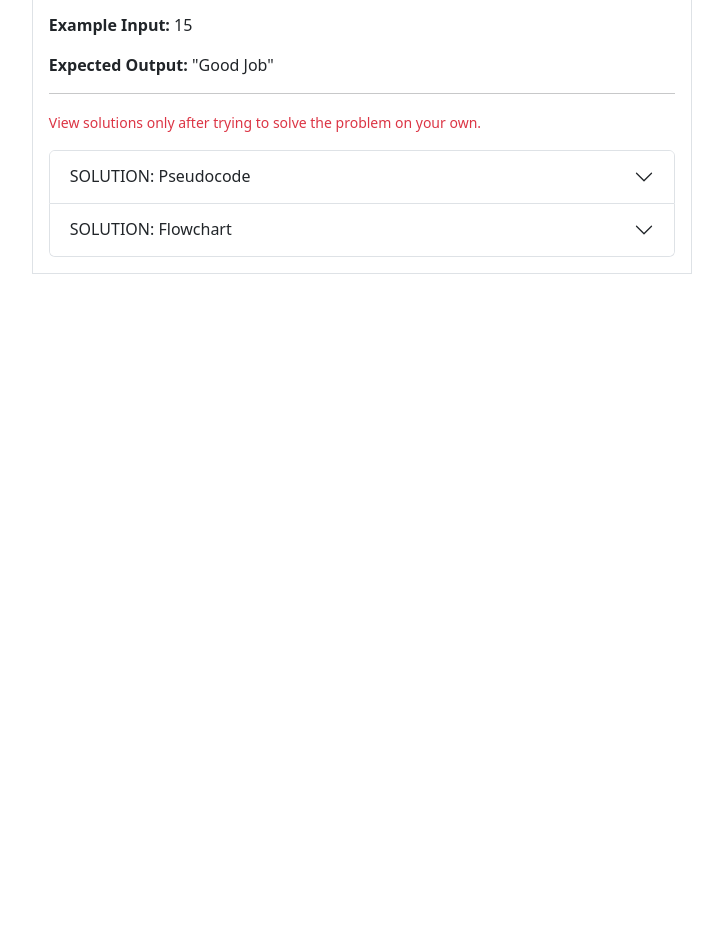
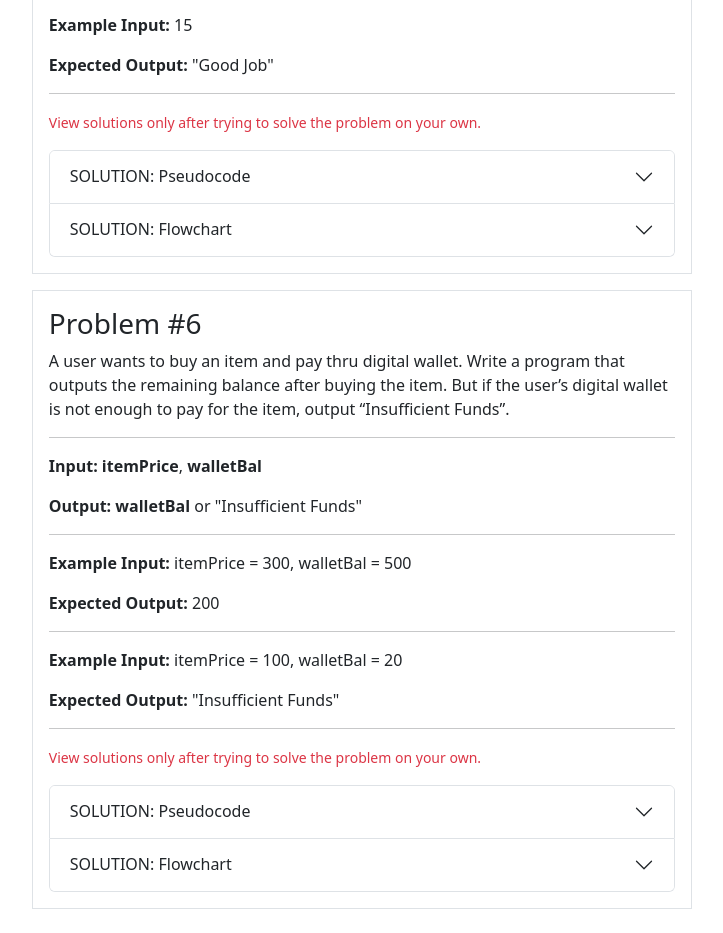
Before and after one commit to klanezurbano/simple-website, a plain HTML site: page problems.html in a window 1280 px wide. Shown: the part 2795-3728 px from the top of the page, without its empty margins (278-1001 px from the left). Before the commit the page ends 3093 px from the top, so only its background shows below. Drawn offline with nearby package versions, Linux system fonts and the light colour scheme.

Commit message:
:sparkles: Added problem 6

```diff
--- a/problems.html
+++ b/problems.html
@@ -277,6 +277,54 @@
         </div>
       </div>
 
+      <div class="col-11 col-lg-7 border mx-auto my-2 p-3">
+        <h3>Problem #6</h3>
+        <p>A user wants to buy an item and pay thru digital wallet. Write a program that outputs the remaining balance after buying the item. But if the user’s digital wallet is not enough to pay for the item, output “Insufficient Funds”.</p>
+        <hr/>
+        <p><b>Input: itemPrice</b>, <b>walletBal</b></p>
+        <p><b>Output: walletBal</b> or "Insufficient Funds"</p>
+        <hr/>
+        <p><b>Example Input: </b>itemPrice = 300, walletBal = 500</p>
+        <p><b>Expected Output: </b>200</p>
+        <hr/>
+        <p><b>Example Input: </b>itemPrice = 100, walletBal = 20</p>
+        <p><b>Expected Output: </b>"Insufficient Funds"</p>
+        <hr/>
+        <p class="text-danger"><small>View solutions only after trying to solve the problem on your own.</small></p>
+        <div class="accordion" id="accordionP6">
+          <div class="accordion-item">
+            <h2 class="accordion-header" id="p6-pseudocode">
+              <button class="accordion-button collapsed" type="button" data-bs-toggle="collapse" data-bs-target="#p6-collapsePseudocode" aria-expanded="true" aria-controls="p6-collapsePseudocode">
+                SOLUTION: Pseudocode
+              </button>
+            </h2>
+            <div id="p6-collapsePseudocode" class="accordion-collapse collapse" aria-labelledby="p6-pseudocode" data-bs-parent="#accordionP6">
+              <div class="accordion-body">
+                <ol>
+                  <li>Input itemPrice, walletBal</li>
+                  <li>If walletBal >= itemPrice, go to step 4</li>
+                  <li>Output "Insufficient Funds", end</li>
+                  <li>walletBal = walletBal - itemPrice</li>
+                  <li>Output walletBal</li>
+                </ol>
+              </div>
+            </div>
+          </div>
+          <div class="accordion-item">
+            <h2 class="accordion-header" id="p6-flowchart">
+              <button class="accordion-button collapsed" type="button" data-bs-toggle="collapse" data-bs-target="#p6-collapseFlowchart" aria-expanded="true" aria-controls="p6-collapseFlowchart">
+                SOLUTION: Flowchart
+              </button>
+            </h2>
+            <div id="p6-collapseFlowchart" class="accordion-collapse collapse" aria-labelledby="p6-flowchart" data-bs-parent="#accordionP6">
+              <div class="accordion-body">
+                <img src="./images/problems-6.jpg" alt="problem-6-flowchart" width="100%">
+              </div>
+            </div>
+          </div>
+        </div>
+      </div>
+
     </div>
   </div>
   <script src="https://cdn.jsdelivr.net/npm/bootstrap@5.2.3/dist/js/bootstrap.bundle.min.js" integrity="sha384-kenU1KFdBIe4zVF0s0G1M5b4hcpxyD9F7jL+jjXkk+Q2h455rYXK/7HAuoJl+0I4" crossorigin="anonymous"></script>
```
Also changed, not shown: images/problems-6.jpg (added).
